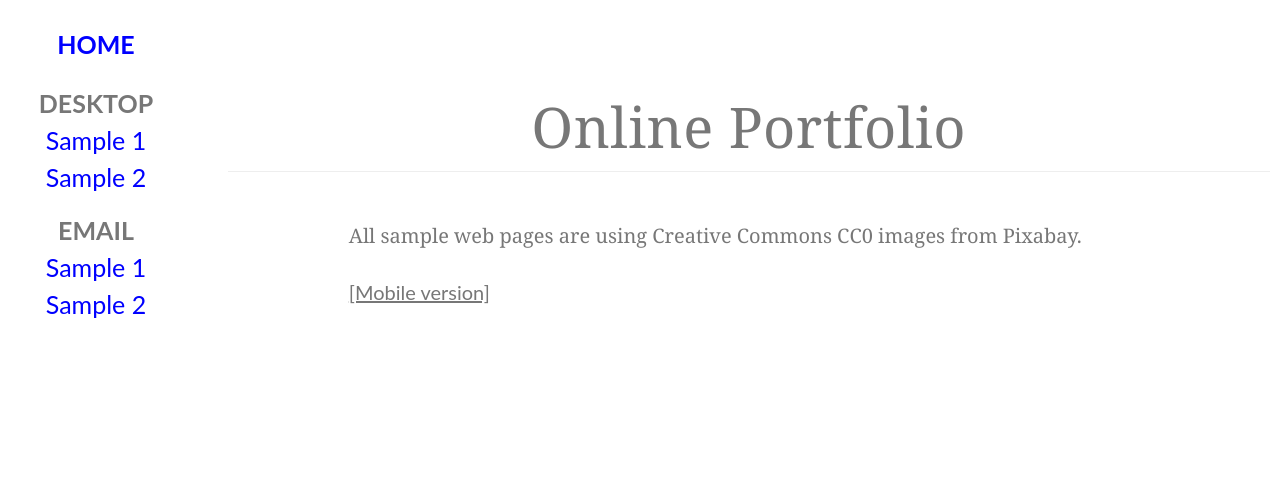
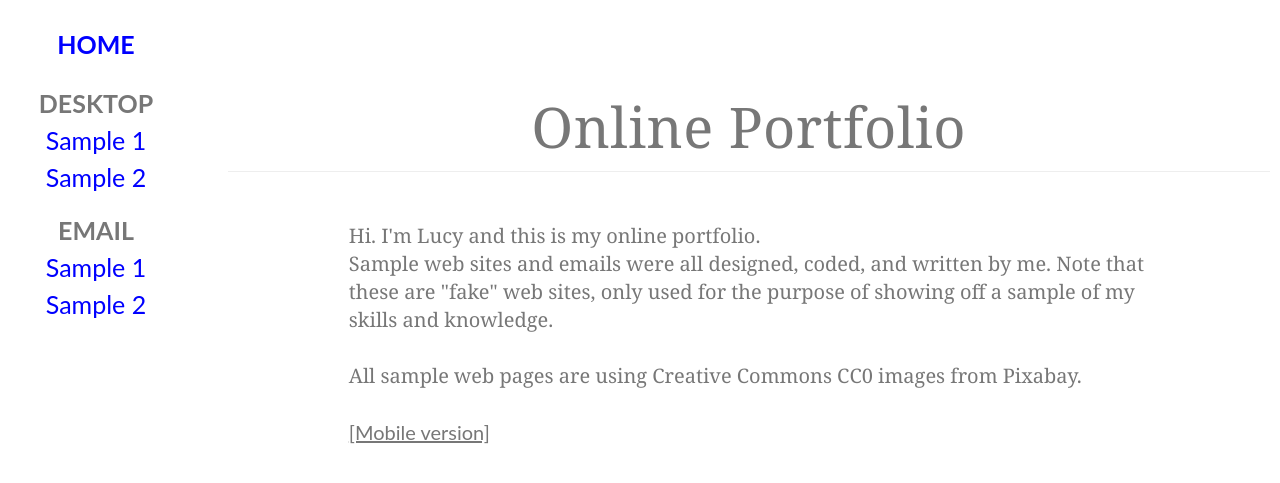
Before and after one commit to nuumu/nuumu.github.io, a Jekyll site: the page built from index.html, in a window 1280 px wide. Shown: the top 483 px of the page. Built offline with Jekyll 4.4.1, drawn with Linux system fonts in a browser that asks for light colours.

Commit message:
Update index.html

```diff
--- a/index.html
+++ b/index.html
@@ -13,6 +13,8 @@ if( screen.width <= 480 ) {
         </div>
 
 <section class="contentbox">
-<p class="serif">All sample web pages are using Creative Commons CC0 images from Pixabay.<br><br></p>
+    <p class="serif">Hi. I'm Lucy and this is my online portfolio.</p>
+    <p class="serif">Sample web sites and emails were all designed, coded, and written by me. Note that these are "fake" web sites, only used for the purpose of showing off a sample of my skills and knowledge.<br><br></p>
+    <p class="serif">All sample web pages are using Creative Commons CC0 images from Pixabay.<br><br></p>
     <p class="serif"><a href="/m-index.html">[Mobile version]</a></p>
 </section>
```
